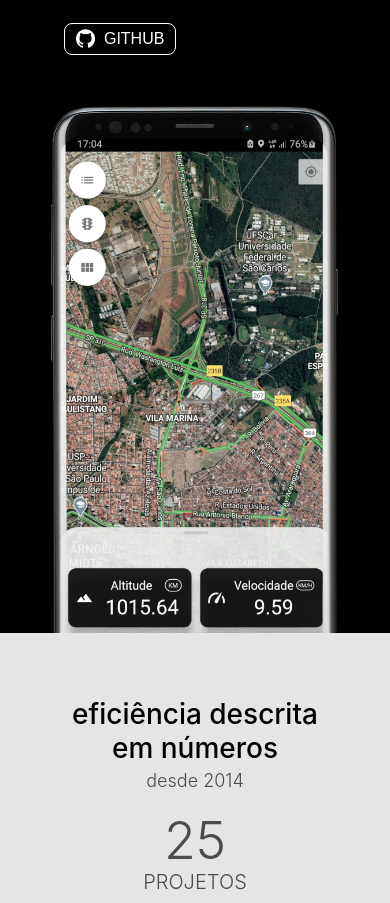
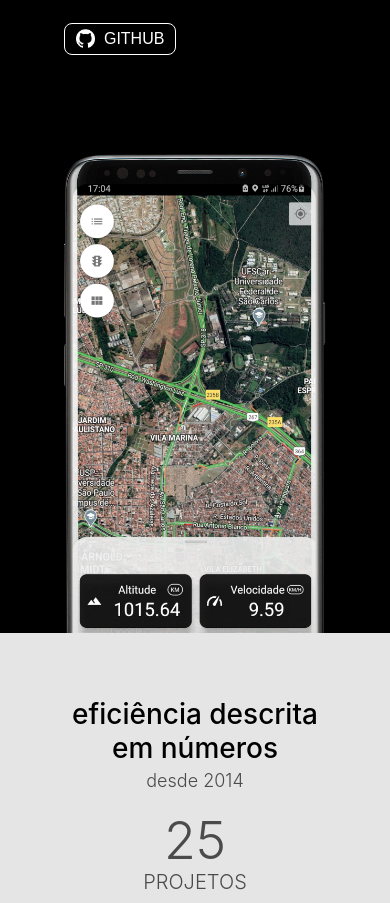
Before and after one commit to zenitheesc/zenith-website, a Next.js app: page / in a window 390 px wide. Shown: the part 2195-3098 px from the top of the page. Built offline with nearby package versions, Linux system fonts and the light colour scheme.

Commit message:
Zenith Monitor css adapted to fit better in screen width

```diff
--- a/styles/ZenMonitorBanner.module.css
+++ b/styles/ZenMonitorBanner.module.css
@@ -14,7 +14,6 @@
     position: absolute;
     right: 0;
     bottom: 0;
-
 }
 
 .zenMonitorBanner > picture{
@@ -29,12 +28,12 @@
         height: 115vw;
     }
 
-
     .zenMonitorImage{
         align-self: center;
-        padding-right: 0;
+        padding-right: 4em;
+        padding-left: 4em;
         right: unset;
-        height: 80vw;
+        height: 70vw;
     }
 }
 
@@ -44,12 +43,7 @@
     }
 
     .zenMonitorImage {
-        height: 135vw;
+        width: calc(100% - 8em);
+        height: auto;
     }
 }
-
-@media screen and (max-width: 369px) {
-    .zenMonitorBanner {
-        height: 225vw;
-    }
-}
```
